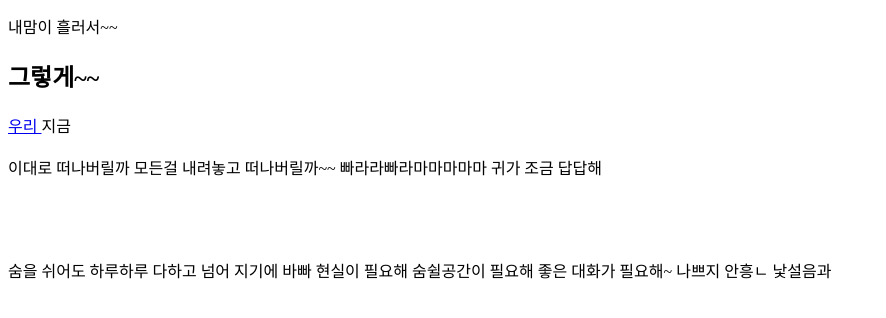
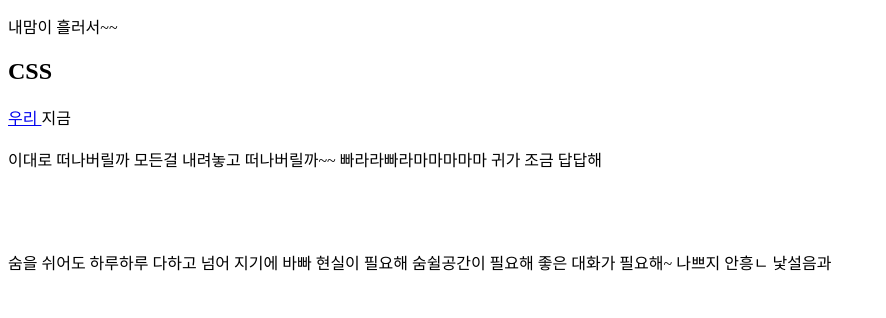
Before and after one commit to choikichagn/ilbo, a plain HTML site: page 2.html in a window 1280 px wide. Shown: the part 136-454 px from the top of the page, without its empty margins (0-886 px from the left). Drawn offline with Linux system fonts and the light colour scheme.

Commit message:
Add files via upload

```diff
--- a/2.html
+++ b/2.html
@@ -13,7 +13,7 @@
   </ol>
 
 <p>내맘이 흘러서~~
-<h2>그렇게~~</h2>
+<h2>CSS</h2>
 <a href="https://www.w3.org/TR/html5/" target="_blank" title="html5 specification">
 우리
 </a>
```
Also changed, not shown: 3.html (+1 -1 lines).
